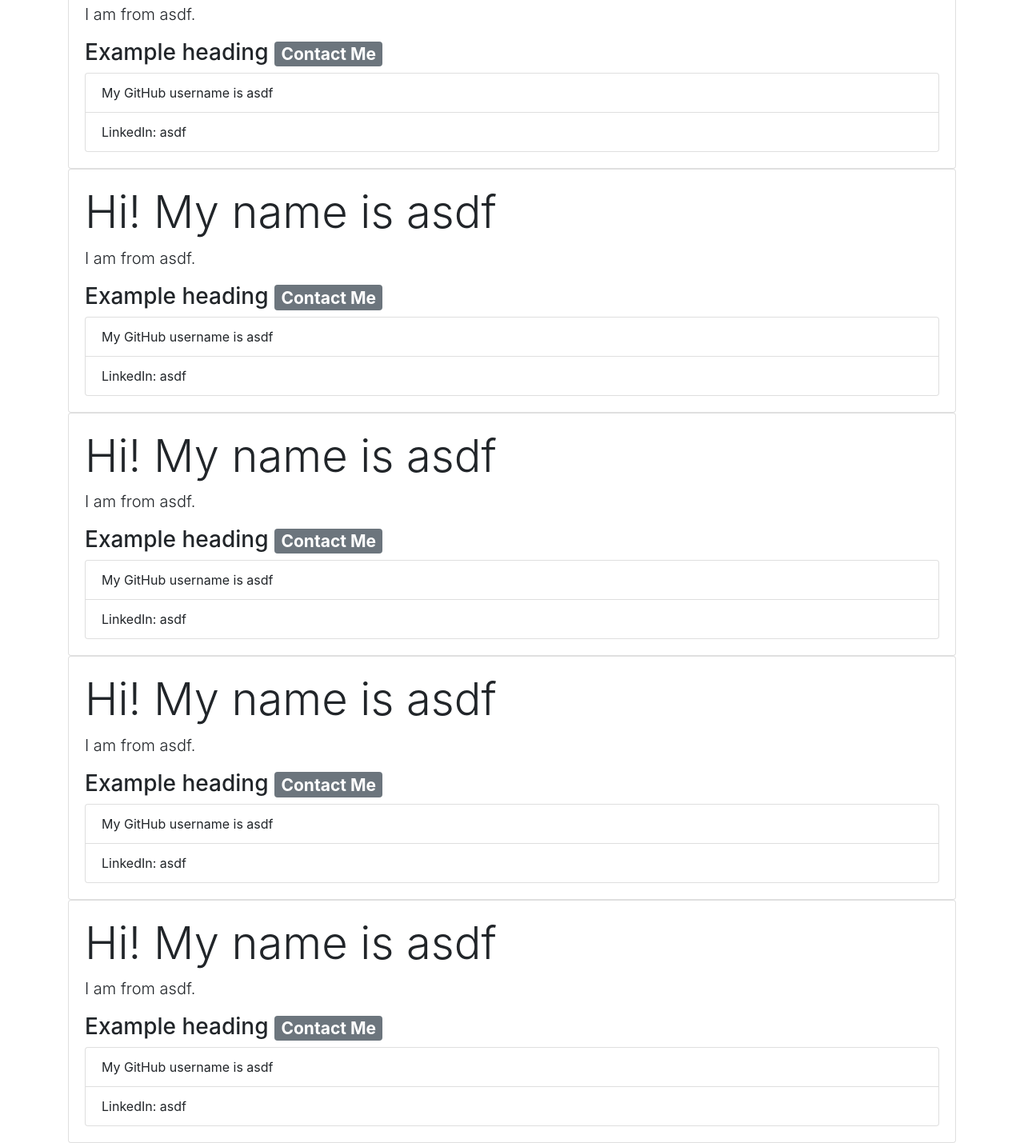
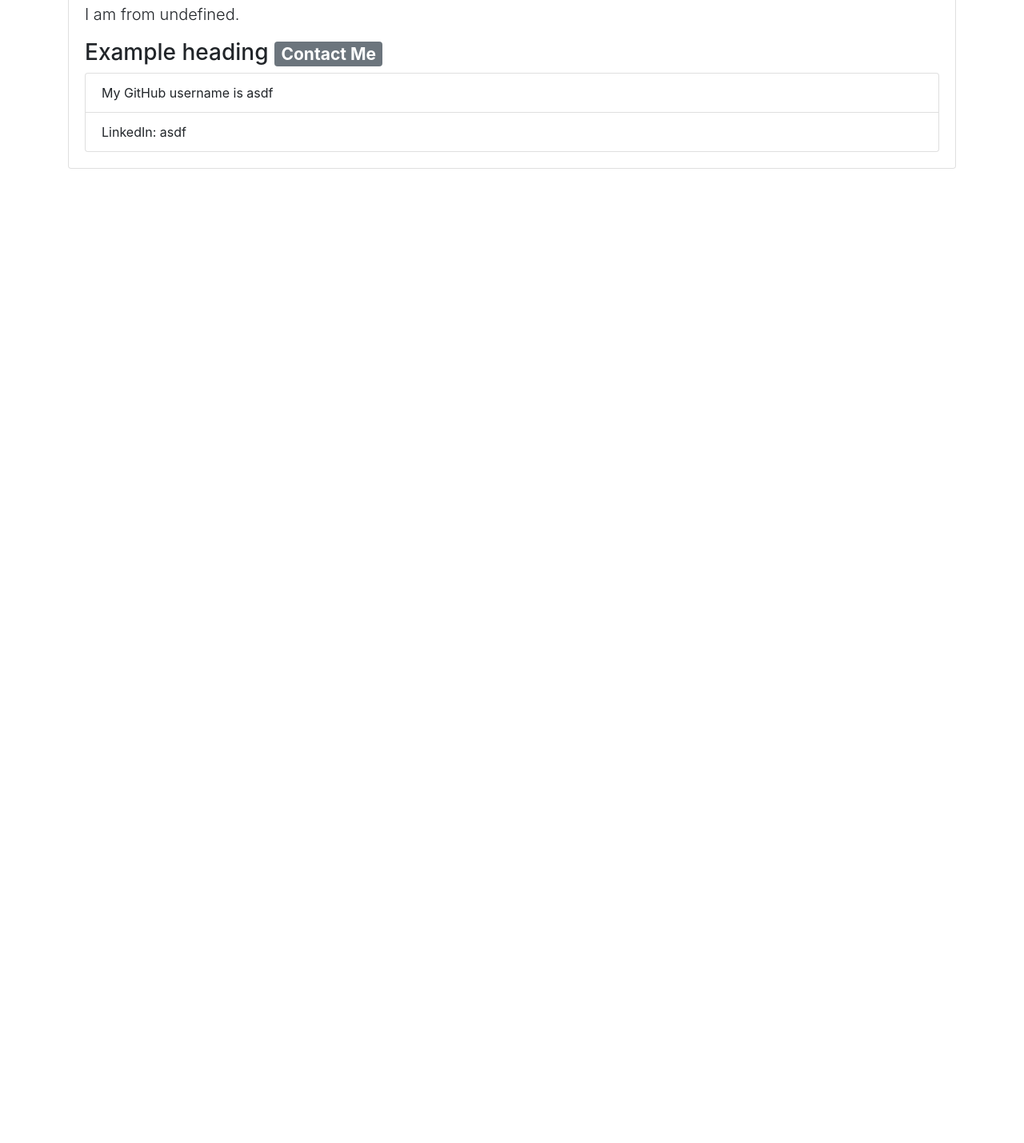
Before and after one commit to haydenabeck/TeamGenerator, a website: page index.html in a window 1280 px wide. Shown: the part 93-1522 px from the top of the page at 80% size. After the commit the page ends 800 px from the top, so only its background shows below. Drawn offline with nearby package versions, Linux system fonts and the light colour scheme.

Commit message:
cleaned up tests and added a better card style

```diff
--- a/index.html
+++ b/index.html
@@ -11,51 +11,7 @@
     <div class="card">
         <div class="card-body">
             <h1 class="display-4">Hi! My name is asdf</h1>
-        <p class="lead">I am from asdf.</p>
-        <h3>Example heading <span class="badge badge-secondary">Contact Me</span></h3>
-        <ul class="list-group">
-          <li class="list-group-item">My GitHub username is asdf</li>
-          <li class="list-group-item">LinkedIn: asdf</li>
-        </ul>
-      </div>
-    </div>
-    <div class="card">
-      <div class="card-body">
-        <h1 class="display-4">Hi! My name is asdf</h1>
-        <p class="lead">I am from asdf.</p>
-        <h3>Example heading <span class="badge badge-secondary">Contact Me</span></h3>
-        <ul class="list-group">
-          <li class="list-group-item">My GitHub username is asdf</li>
-          <li class="list-group-item">LinkedIn: asdf</li>
-        </ul>
-      </div>
-    </div>
-    <div class="card">
-      <div class="card-body">
-        <h1 class="display-4">Hi! My name is asdf</h1>
-        <p class="lead">I am from asdf.</p>
-        <h3>Example heading <span class="badge badge-secondary">Contact Me</span></h3>
-        <ul class="list-group">
-          <li class="list-group-item">My GitHub username is asdf</li>
-          <li class="list-group-item">LinkedIn: asdf</li>
-        </ul>
-      </div>
-    </div>
-    <div class="card">
-      <div class="card-body">
-        <h1 class="display-4">Hi! My name is asdf</h1>
-        <p class="lead">I am from asdf.</p>
-        <h3>Example heading <span class="badge badge-secondary">Contact Me</span></h3>
-        <ul class="list-group">
-          <li class="list-group-item">My GitHub username is asdf</li>
-          <li class="list-group-item">LinkedIn: asdf</li>
-        </ul>
-      </div>
-    </div>
-    <div class="card">
-      <div class="card-body">
-        <h1 class="display-4">Hi! My name is asdf</h1>
-        <p class="lead">I am from asdf.</p>
+            <p class="lead">I am from undefined.</p>
             <h3>Example heading <span class="badge badge-secondary">Contact Me</span></h3>
             <ul class="list-group">
                 <li class="list-group-item">My GitHub username is asdf</li>
```
Also changed, not shown: app.js (+11 -55 lines). Lines whose indentation alone changed are shown as unchanged.
